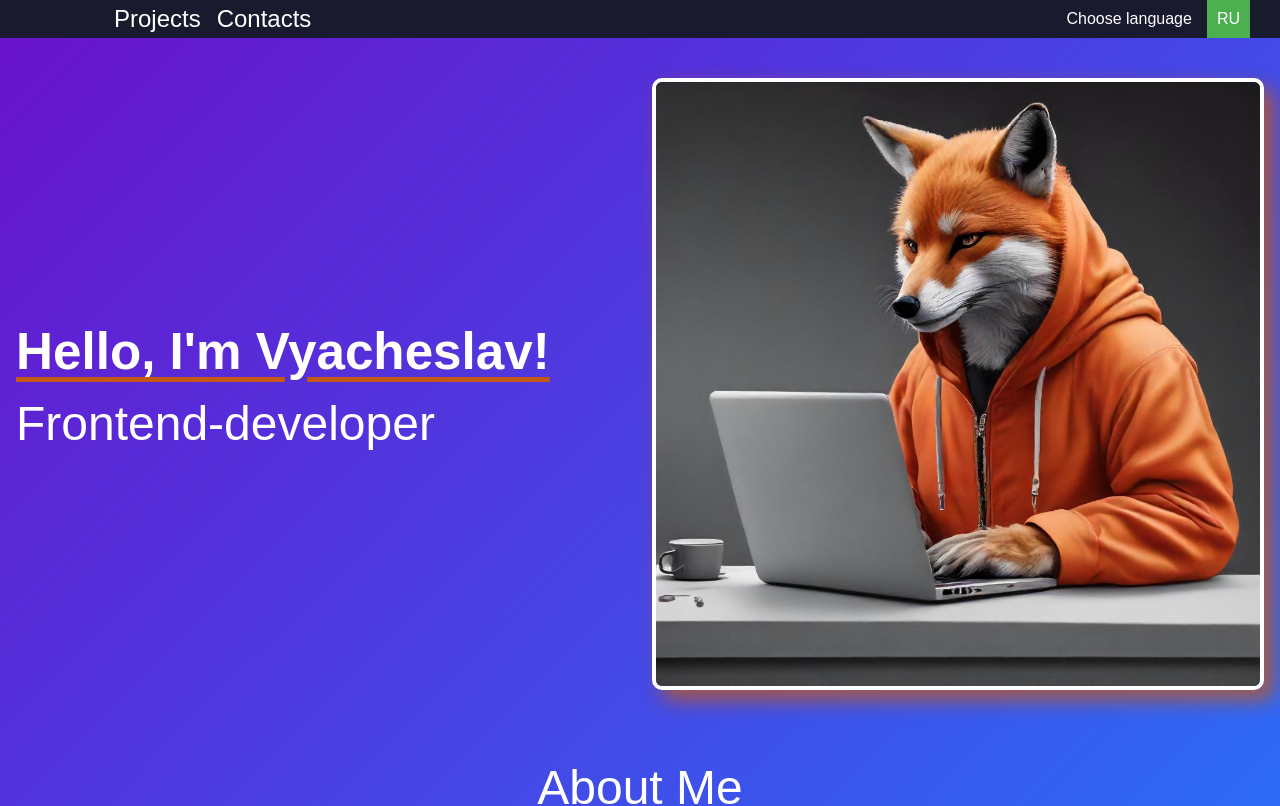
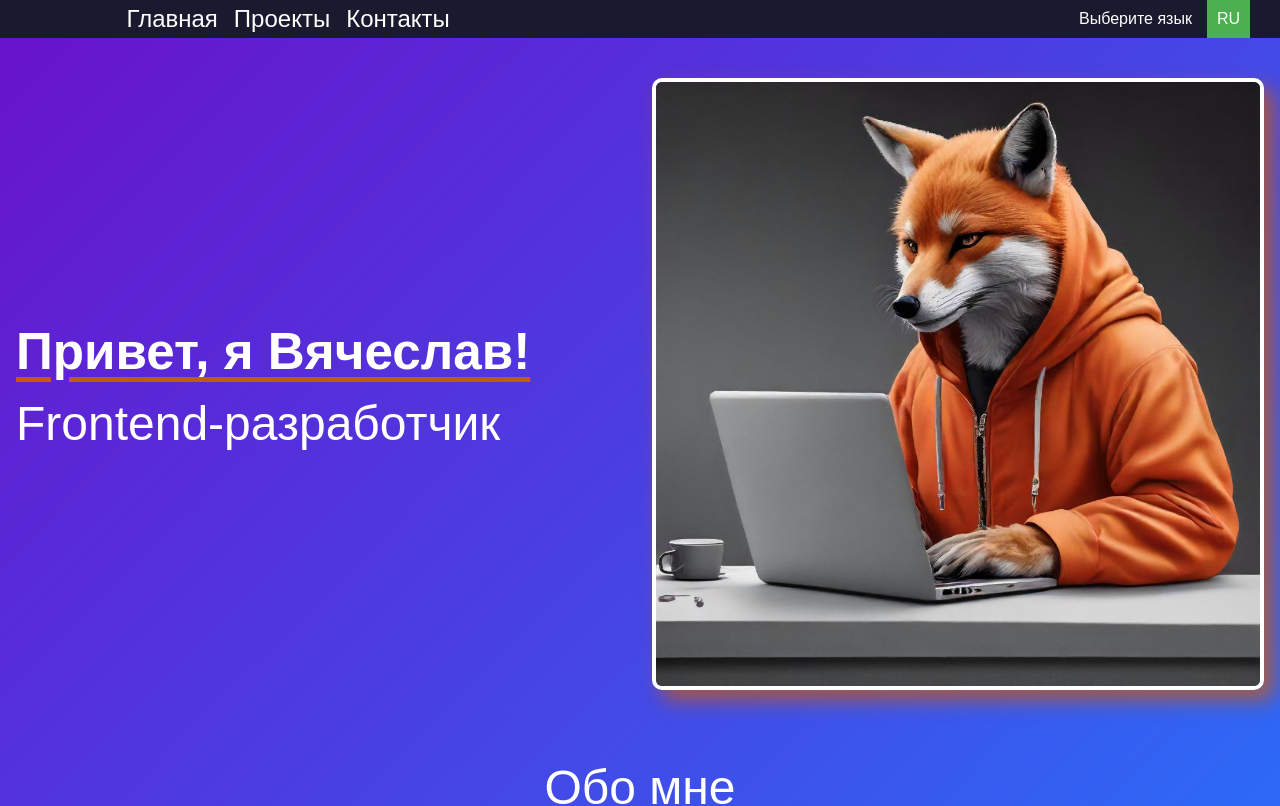
Before and after one commit to ReimuJF/reimujf.github.io, a Vue app: page / in a window 1280 px wide. Shown: the top 806 px of the page. Built offline with nearby package versions, Linux system fonts and the light colour scheme.

Commit message:
Added router, added home and contact components

```diff
--- a/package.json
+++ b/package.json
@@ -12,7 +12,8 @@
     "deploy": "gh-pages -d dist"
   },
   "dependencies": {
-    "vue": "^3.5.12"
+    "vue": "^3.5.12",
+    "vue-router": "^4.4.5"
   },
   "devDependencies": {
     "@eslint/js": "^9.13.0",
--- a/src/App.vue
+++ b/src/App.vue
@@ -1,10 +1,8 @@
 <script setup>
 import { ref } from "vue"
-import MainSection from "./components/MainSectionComponent.vue";
-import Header from "./components/HeaderComponent.vue"
-import Projects from "./components/ProjectsComponent.vue";
+import Header from './components/HeaderComponent.vue';
 import { localeText } from "./scipts/locale.js"
-const language = ref("en");
+const language = ref("ru");
 
 function updateLanguage(lang) {
   if (localeText[lang]) {
@@ -15,9 +13,10 @@ function updateLanguage(lang) {
 
 <template>
   <Header :locale="localeText[language]" @lang="updateLanguage" />
-  <MainSection :locale="localeText[language]" />
-  <Projects />
+  <RouterView :locale="localeText[language]"></RouterView>
 </template>
+
+
 
 <style scoped>
 Header {
--- a/src/assets/main.css
+++ b/src/assets/main.css
@@ -5,6 +5,10 @@
   margin: 0;
   padding: 0;
   font-weight: normal;
+}
+.todo{
+  color: red;
+  text-decoration: none;
 }
 h2{
   text-decoration: underline solid #C35817;
--- a/src/components/HeaderComponent.vue
+++ b/src/components/HeaderComponent.vue
@@ -7,15 +7,16 @@ const emitLanguage = (event) => {
     language.value = event.target.getAttribute("data");
     emit("lang", language.value);
 }
+
 </script>
 
 <template>
     <header>
-
         <div class="header-container">
             <div class="links-container">
-                <a href="#projects" class="link">{{ props.locale.projects }}</a>
-                <a href="#" class="link">{{ props.locale.contacts }}</a>
+                <router-link to="/" class="link">{{ props.locale.main }}</router-link>
+                <router-link :to="{path: '/', hash: '#projects'}" class="link">{{ props.locale.projects }}</router-link>
+                <router-link to="/contacts" class="link">{{ props.locale.contacts }}</router-link>
             </div>
             <span>{{ props.locale.language }}</span>
             <div class="dropdown">
@@ -61,7 +62,6 @@ const emitLanguage = (event) => {
 
 .dropbtn {
     background-color: #4CAF50;
-    /* Зеленый цвет */
     color: white;
     padding: 10px;
     font-size: 16px;
@@ -79,6 +79,7 @@ const emitLanguage = (event) => {
     right: 0;
     box-shadow: 0px 8px 16px 0px rgba(0, 0, 0, 0.2);
     z-index: 1;
+    cursor: pointer;
 }
 
 .dropdown:hover .dropdown-content {
@@ -94,13 +95,6 @@ const emitLanguage = (event) => {
 
 .lang:hover {
     background-color: #f1f1f1;
-    /* Цвет при наведении */
 }
 
-/* .header-container {
-    padding: 5px 20px;
-    display: flex;
-    flex-direction: row;
-
-} */
 </style>
--- a/src/components/MainSectionComponent.vue
+++ b/src/components/MainSectionComponent.vue
@@ -1,5 +1,7 @@
 <script setup>
-const props = defineProps(["locale"])</script>
+const props = defineProps(["locale"]);
+
+</script>
 
 <template>
     <main class="main">
--- a/src/main.js
+++ b/src/main.js
@@ -1,6 +1,6 @@
 import "./assets/main.css";
-
+import router from './scipts/router'
 import { createApp } from "vue";
 import App from "./App.vue";
 
-createApp(App).mount("#app");
+createApp(App).use(router).mount("#app");
--- a/src/scipts/locale.js
+++ b/src/scipts/locale.js
@@ -1,5 +1,6 @@
 export const localeText = {
     ru: {
+        main: "Главная",
         projects: "Проекты",
         contacts: "Контакты",
         language: "Выберите язык",
@@ -10,6 +11,7 @@ export const localeText = {
         about_me_text: "Frontend-разработчик с опытом создания веб-приложений, ориентированных на пользовательский интерфейс. Обладаю глубокими знаниями в HTML, CSS, JavaScript и фреймворке Vue.js. Успешно реализовывал проекты с акцентом на улучшение производительности и удобства использования. В работе стремлюсь к чистому и поддерживаемому коду, активно применяя современные инструменты разработки и лучшие практики. Постоянно развиваюсь и интересуюсь новыми технологиями в области веб-разработки."
     },
     en: {
+        main: "Main",
         projects: "Projects",
         contacts:"Contacts",
         language: "Choose language",
--- /dev/null
+++ b/src/scipts/router.js
@@ -0,0 +1,25 @@
+import { createWebHistory, createRouter } from 'vue-router'
+
+import HomeView from '../views/HomePage.vue'
+import ContactsView from '../views/ContactsPage.vue'
+
+const routes = [
+  { path: '/', component: HomeView, props: true },
+  { path: '/contacts', name:"contacts", component: ContactsView },
+]
+
+const router = createRouter({
+  history: createWebHistory(),
+  routes,
+  scrollBehavior (to, from, SavedPosition) {
+    if (to.hash) {
+        return {el: to.hash, behavior: "smooth"};
+    }
+    else if (SavedPosition) {
+        return SavedPosition;
+    }
+    return {top: 0};
+    }
+});
+
+export default router
--- /dev/null
+++ b/src/views/ContactsPage.vue
@@ -0,0 +1,3 @@
+<template>
+    <h2 class="todo">TODO: CONTACT PAGE</h2>
+</template>
--- /dev/null
+++ b/src/views/HomePage.vue
@@ -0,0 +1,10 @@
+<script setup>
+import MainSection from "../components/MainSectionComponent.vue";
+import Projects from "../components/ProjectsComponent.vue";
+const props = defineProps(["locale"]);
+</script>
+
+<template>
+    <MainSection :locale="props.locale" />
+    <Projects />
+</template>
```
Also changed, not shown: 1 other file (tests, documents, lock files or other folders).
